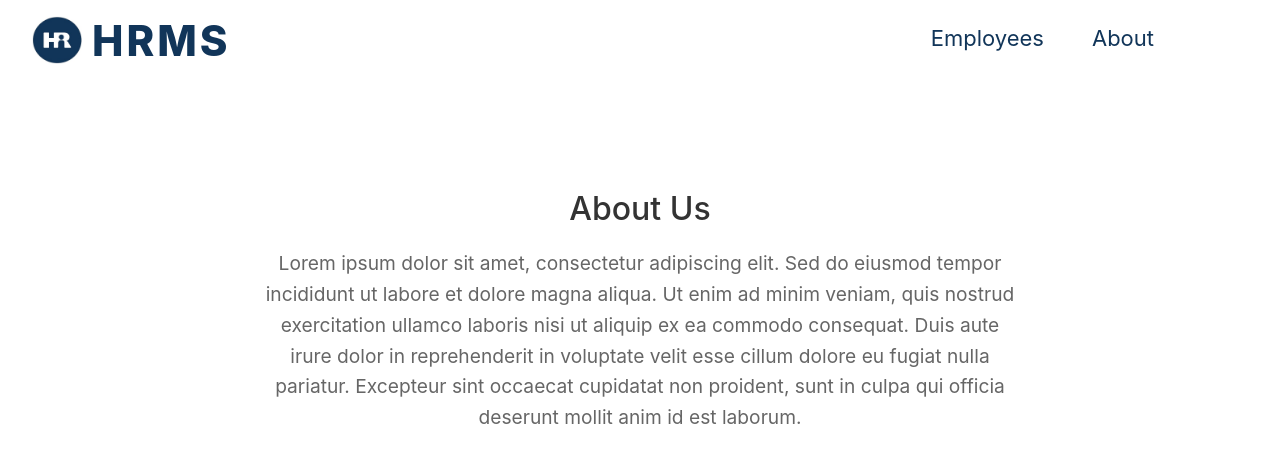
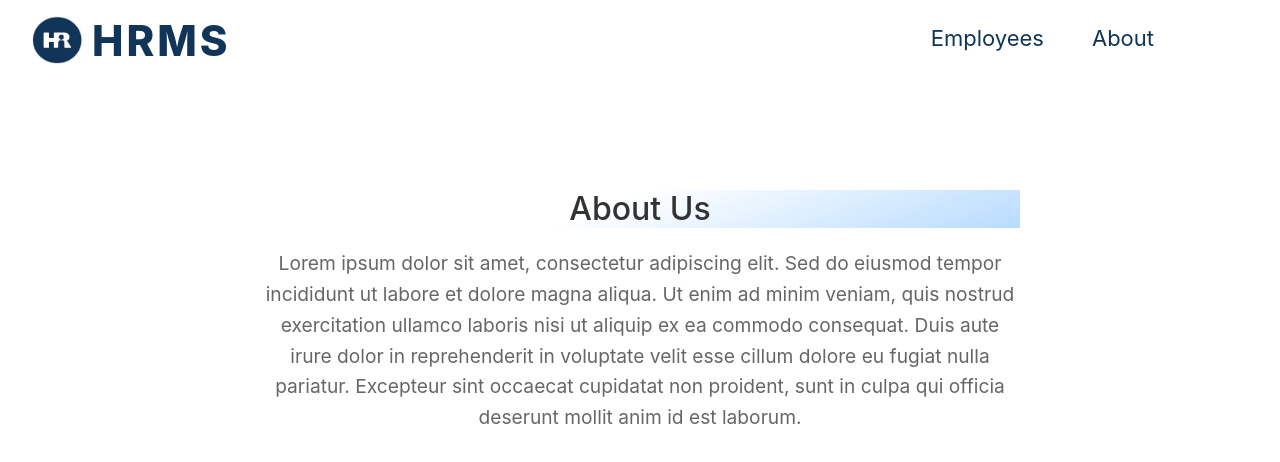
Before and after one commit to Anusha629/hr_management_react, a React (Create React App) app: page /about in a window 1280 px wide. Shown: the top 462 px of the page. Built offline with nearby package versions, Linux system fonts and the light colour scheme.

Commit message:
Applied CSS styling to enhance visual appeal

```diff
--- a/src/components/About/Style.css
+++ b/src/components/About/Style.css
@@ -13,7 +13,7 @@
   font-size: 2em;
   color: #333;
   margin-top: 60px;
-
+background-image: linear-gradient(-20deg, #78bcff87, white 55% 45%);
 }
 
 .about-content p {
--- a/src/components/About/aboutpage.js
+++ b/src/components/About/aboutpage.js
@@ -1,5 +1,4 @@
 import './Style.css';
-
 
 export default function About() {
     return (
--- a/src/components/Home/Style.css
+++ b/src/components/Home/Style.css
@@ -11,20 +11,17 @@ body {
   min-height: 100vh;
   padding-top: 180px;
   background-image: linear-gradient(to top, #78bcff87, white 55% 45%);
-
 }
 
 .heading{
 /* Welcome To Hamons HRMS */
 font-size: max(3.5vw,40px);
 font-weight: 700;
+}
 
-}
 .quote{
 text-align: center;
 margin-top: 20px;
 font-size:18px;
 font-style:italic;
-
-
 }
```
Also changed, not shown: src/components/Header/Style.css (+3 -5 lines). Lines whose indentation alone changed are shown as unchanged.
